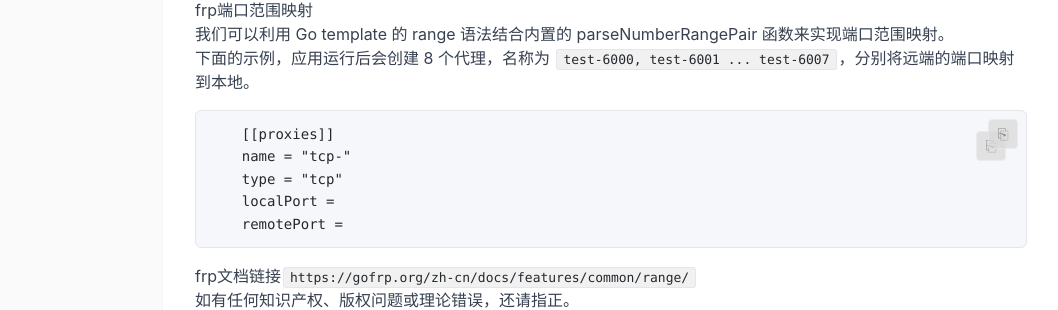
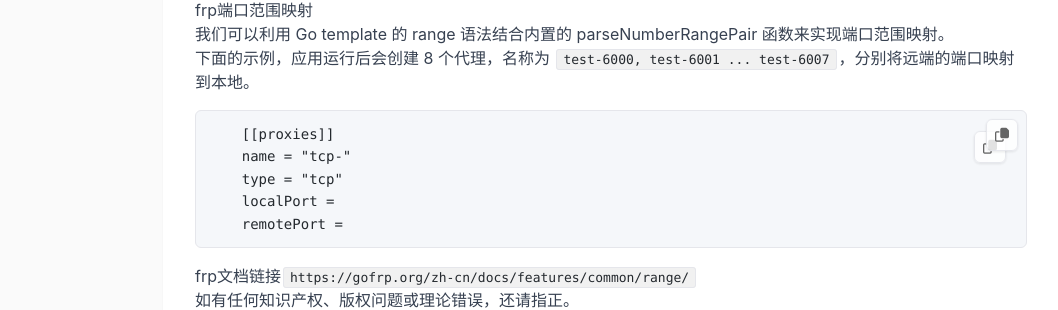
Before and after one commit to kryo0o/kryo0o.github.io, a Jekyll site: the page built from _posts/2024-04-17-frp端口范围映射.md, in a window 1280 px wide. Shown: the part 221-531 px from the top of the page, without its empty margins (29-1087 px from the left). Built offline with Jekyll 4.4.1, drawn with Linux system fonts in a browser that asks for light colours; nearby versions of some CDN libraries.

Commit message:
Update default.html

```diff
--- a/_layouts/default.html
+++ b/_layouts/default.html
@@ -130,51 +130,68 @@
       white-space: pre;
     }
 
-    /* 复制按钮样式 */
+    /* DeepSeek风格复制按钮样式 */
     .copy-code-btn {
       position: absolute;
       top: 8px;
       right: 8px;
-      width: 30px;
-      height: 30px;
-      background: var(--color-bg-copy-btn);
+      width: 32px;
+      height: 32px;
+      background: rgba(255, 255, 255, 0.9);
       border: 1px solid var(--color-border);
-      border-radius: var(--border-radius-md);
+      border-radius: 6px;
       cursor: pointer;
       display: flex;
       align-items: center;
       justify-content: center;
-      color: var(--color-text-light);
+      color: #555;
       font-size: 14px;
       transition: all 0.2s ease;
       z-index: 10;
-      opacity: 0.7;
+      opacity: 0;
+      box-shadow: 0 1px 3px rgba(0, 0, 0, 0.1);
     }
 
     .copy-code-btn:hover {
-      background: var(--color-bg-copy-btn-hover);
+      background: white;
+      color: #333;
+      border-color: #aaa;
+      box-shadow: 0 2px 6px rgba(0, 0, 0, 0.15);
       opacity: 1;
-      transform: scale(1.05);
+      transform: translateY(-1px);
     }
 
     .copy-code-btn.copied {
       background: var(--color-bg-copy-success);
       color: white;
+      border-color: var(--color-bg-copy-success);
       opacity: 1;
     }
 
-    .copy-code-btn.copied::before {
-      content: "✓";
+    .copy-code-btn.copied i {
+      transform: scale(1.1);
     }
 
-    .copy-code-btn:not(.copied)::before {
-      content: "⎘";
+    .copy-code-btn i {
+      font-size: 14px;
+      transition: transform 0.2s ease;
     }
 
     /* 代码块悬停时显示复制按钮 */
     .code-block:hover .copy-code-btn,
     .highlight:hover .copy-code-btn {
       opacity: 0.9;
+    }
+
+    /* 确保每个代码块只有一个复制按钮 */
+    .code-block > .copy-code-btn,
+    .highlight > .copy-code-btn {
+      opacity: 0.9;
+    }
+
+    /* 如果代码块内有pre标签，按钮在pre上 */
+    .code-block pre, .highlight pre {
+      position: relative;
     }
 
     /* 其他样式 */
@@ -324,8 +341,10 @@
         font-size: 16px;
       }
       .copy-code-btn {
-        width: 26px;
-        height: 26px;
+        width: 28px;
+        height: 28px;
+      }
+      .copy-code-btn i {
         font-size: 12px;
       }
     }
@@ -347,13 +366,23 @@
   <script>
     // 等待DOM完全加载
     document.addEventListener('DOMContentLoaded', function() {
-      // 为所有代码块添加复制按钮
+      // 为所有代码块添加复制按钮（确保只添加一次）
       document.querySelectorAll('.code-block, .highlight').forEach(function(codeBlock) {
+        // 检查是否已经添加了复制按钮
+        if (codeBlock.querySelector('.copy-code-btn')) {
+          return; // 如果已经有按钮，跳过
+        }
+
         // 创建复制按钮
         const copyButton = document.createElement('button');
         copyButton.className = 'copy-code-btn';
         copyButton.setAttribute('aria-label', '复制代码');
         copyButton.setAttribute('title', '复制代码');
+
+        // 添加图标
+        const icon = document.createElement('i');
+        icon.className = 'far fa-copy';
+        copyButton.appendChild(icon);
 
         // 将按钮添加到代码块
         codeBlock.style.position = 'relative';
@@ -420,6 +459,7 @@
                 notification.parentNode.removeChild(notification);
               }
             }, 300);
+          }
         }, 3000);
       }
     });
```
Also changed, not shown: other parts of _layouts/default.html (+10 -0 lines). Lines whose indentation alone changed are shown as unchanged.
